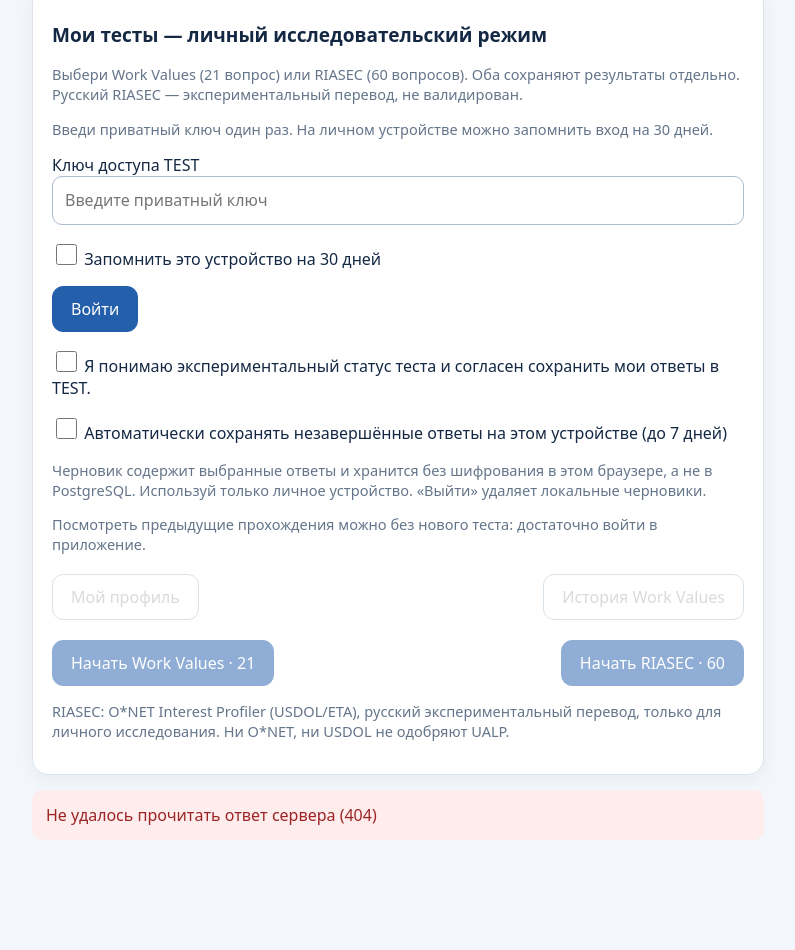
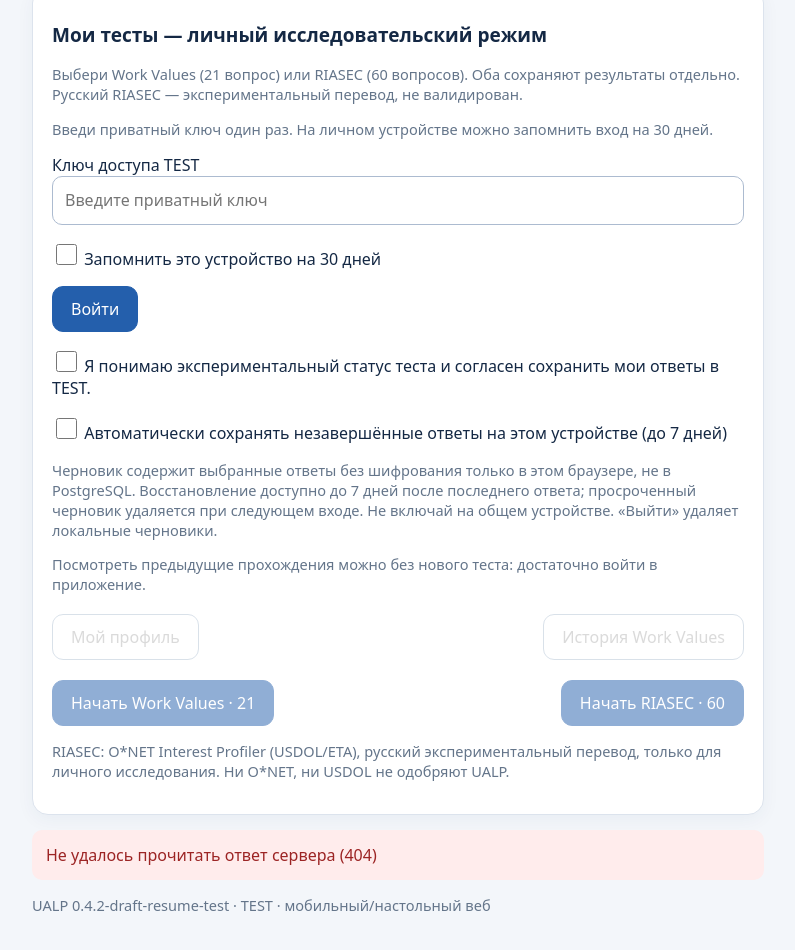
Before and after one commit to VahramSargsyan/ualp-app, a plain HTML site: page webapp/index.html in a window 1280 px wide. Shown: the part 200-1150 px from the top of the page, without its empty margins (242-1037 px from the left). Before the commit the page ends 1112 px from the top, so only its background shows below. Drawn offline with Linux system fonts and the light colour scheme; no server answers.

Commit message:
UALP MVP-006: surface exact TEST version and explain lazy draft expiry

```diff
--- a/webapp/index.html
+++ b/webapp/index.html
@@ -43,7 +43,7 @@ progress{width:100%;height:12px;accent-color:#245fac}
 <p id="signedIn" class="muted" hidden>Вход выполнен. Можно открывать профиль и проходить тесты.</p>
 <p><label><input type="checkbox" id="consent"> Я понимаю экспериментальный статус теста и согласен сохранить мои ответы в TEST.</label></p>
 <p><label><input type="checkbox" id="draftOptIn"> Автоматически сохранять незавершённые ответы на этом устройстве (до 7 дней)</label></p>
-<p class="muted">Черновик содержит выбранные ответы и хранится без шифрования в этом браузере, а не в PostgreSQL. Используй только личное устройство. «Выйти» удаляет локальные черновики.</p>
+<p class="muted">Черновик содержит выбранные ответы без шифрования только в этом браузере, не в PostgreSQL. Восстановление доступно до 7 дней после последнего ответа; просроченный черновик удаляется при следующем входе. Не включай на общем устройстве. «Выйти» удаляет локальные черновики.</p>
 <div id="draftResumes" hidden aria-live="polite"></div>
 <p class="muted">Посмотреть предыдущие прохождения можно без нового теста: достаточно войти в приложение.</p>
 <div class="actions"><button id="profileOpen" disabled>Мой профиль</button><button id="historyOpen" disabled>История Work Values</button></div>
@@ -80,6 +80,7 @@ progress{width:100%;height:12px;accent-color:#245fac}
 <div class="actions"><button id="resultHome">На главную</button><button id="resultHistory" hidden>К истории</button><button id="resultProfile" hidden>К профилю</button></div>
 </section>
 <p id="status" role="status" aria-live="polite"></p>
+<p class="muted" id="buildVersion">UALP 0.4.2-draft-resume-test · TEST · мобильный/настольный веб</p>
 <script>
 (function(){
 'use strict';
```
